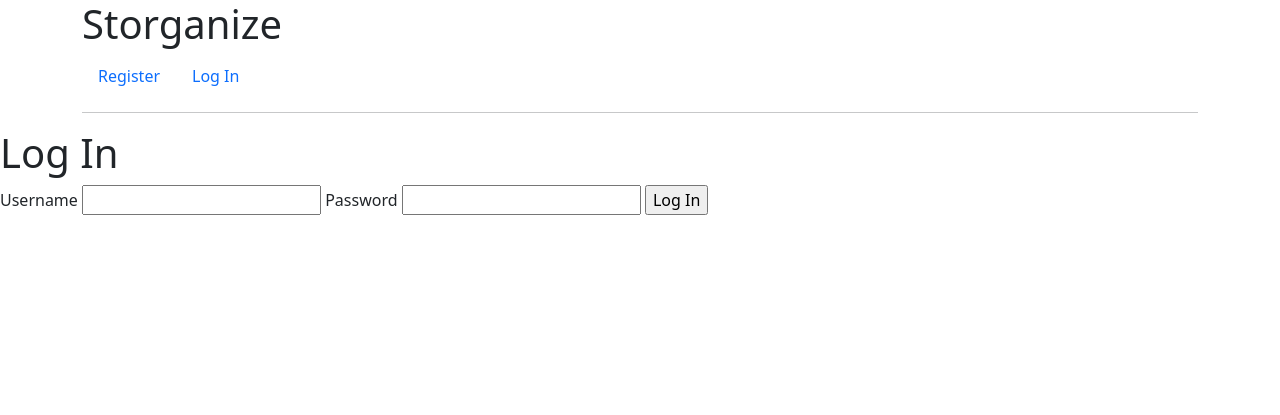
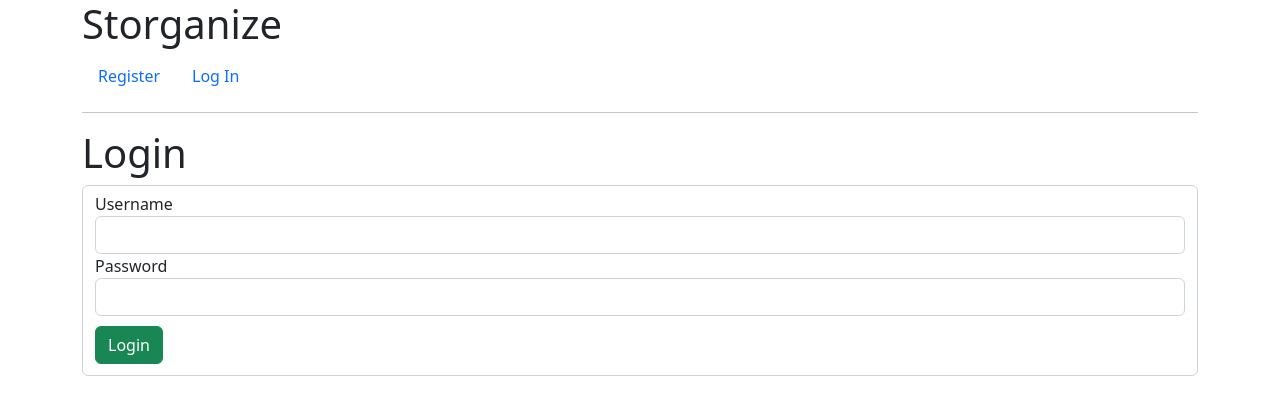
Before and after one commit to lukasgraig/storganize-dev, a Flask app: page /auth/login in a window 1280 px wide. Shown: the top 415 px of the page. Run offline with Flask 2, Linux system fonts and the light colour scheme.

Commit message:
cleaned up login page

```diff
--- a/storganize/templates/auth/login.html
+++ b/storganize/templates/auth/login.html
@@ -1,15 +1,34 @@
+
 {% extends 'base.html' %}
+<!DOCTYPE html>
+<html lang="en">
+<head>
+  <meta charset="UTF-8">
+  <meta http-equiv="X-UA-Compatible" content="IE=edge">
+  <meta name="viewport" content="width=device-width, initial-scale=1.0">
+  <title>Document</title>
+</head>
+<body>
+  {% block content %}
 
-{% block header %}
-  <h1>{% block title %}Log In{% endblock %}</h1>
-{% endblock %}
-
-{% block content %}
-  <form method="post">
-    <label for="username">Username</label>
-    <input name="username" id="username" required>
-    <label for="password">Password</label>
-    <input type="password" name="password" id="password" required>
-    <input type="submit" value="Log In">
-  </form>
-{% endblock %}
+  <div class="container">
+    <h1>Login</h1>
+    <div class="form-control">
+      <form method="POST">
+        <div>
+          <label for="username">Username</label>
+          <input class="form-control" name="username" id="username" required>
+        </div>
+        <div>
+          <label for="password">Password</label>
+          <input class="form-control" type="password" name="password" id="password" required>
+        </div>
+        <div>
+          <button type="submit" class="btn btn-success" style="margin-top: 10px; margin-bottom: 5px;">Login</button>
+        </div>
+      </form>
+    </div>
+  </div>
+  {% endblock %}
+</body>
+</html>
```
